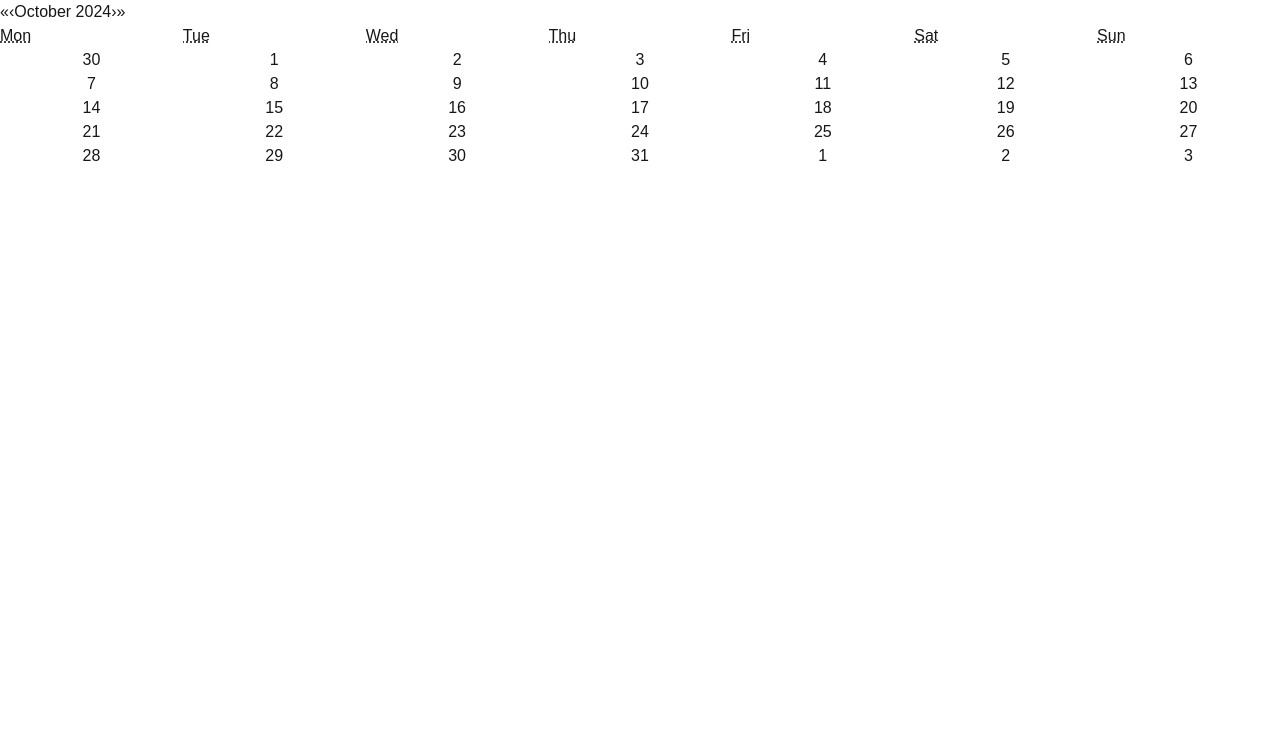
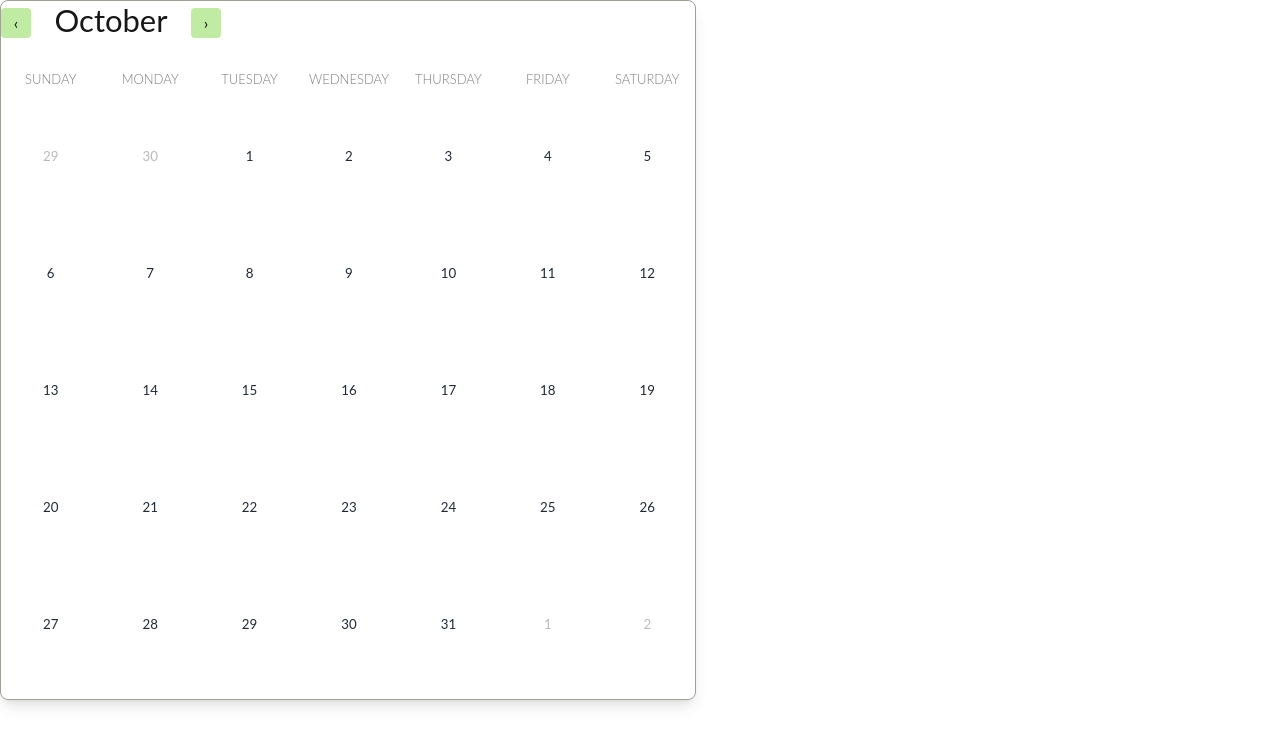
Before and after one commit to SKT-5CEAN/front-end, a Next.js app: page /calendar in a window 1280 px wide. Shown: the top 746 px of the page. Built offline with nearby package versions, Linux system fonts and the light colour scheme.

Commit message:
DEV-65 style: MainCalendar 스타일 작업

```diff
--- a/src/components/Calendar/MainCalendar.tsx
+++ b/src/components/Calendar/MainCalendar.tsx
@@ -1,7 +1,24 @@
+"use client";
 import Calendar from "react-calendar";
+import "react-calendar/dist/Calendar.css";
+import "./calendar.css";
 
 function MainCalendar() {
-  return <Calendar />;
+  const formatMonthYear = (locale: string | undefined, date: Date) => {
+    return date.toLocaleString(locale, { month: "long" });
+  };
+
+  return (
+    <Calendar
+      locale="en-US"
+      prev2Label={false}
+      next2Label={false}
+      formatMonthYear={(locale, date) => formatMonthYear(locale, date)}
+      formatShortWeekday={(locale, date) =>
+        date.toLocaleDateString(locale, { weekday: "long" })
+      }
+    />
+  );
 }
 
 export default MainCalendar;
--- /dev/null
+++ b/src/components/Calendar/calendar.css
@@ -0,0 +1,74 @@
+.react-calendar {
+  width: 43.5rem;
+  height: 43.75rem;
+  @apply bg-white rounded-lg shadow-lg;
+  font-family: Lato;
+}
+
+.react-calendar__navigation {
+  align-items: center;
+}
+
+.react-calendar__navigation__prev2-button,
+.react-calendar__navigation__next2-button {
+  display: none;
+}
+
+.react-calendar__navigation__label__labelText {
+  font-size: 1.9375rem;
+}
+
+.react-calendar__navigation__label {
+  width: 10rem;
+  background-color: #fff;
+  flex-grow: unset !important;
+}
+
+.react-calendar__navigation button {
+}
+
+.react-calendar__navigation button.react-calendar__navigation__arrow {
+  min-width: 1.875rem;
+  width: 1.875rem;
+  height: 1.875rem;
+  background-color: #bfeca2;
+  border-radius: 0.25rem;
+}
+
+.react-calendar__navigation__arrow {
+}
+
+.react-calendar__viewContainer {
+  width: 43.5rem;
+  height: 40rem;
+  filter: drop-shadow(10px 10px 30px #e9e9e9);
+}
+
+.react-calendar__month-view__weekdays__weekday abbr {
+  text-decoration: none;
+  color: #7e7e7e;
+  font-weight: 300;
+  font-size: 0.8125rem;
+  line-height: 1.5rem;
+}
+
+.react-calendar__tile {
+  height: 7.3125rem;
+  @apply text-gray-800;
+}
+
+.react-calendar__tile--now {
+  background-color: transparent;
+}
+
+.react-calendar__tile--active {
+  @apply bg-blue-500 text-white;
+}
+
+.react-calendar__tile--weekend {
+  @apply text-red-500;
+}
+
+.react-calendar__month-view__days__day--neighboringMonth {
+  color: #bababa;
+}
```
